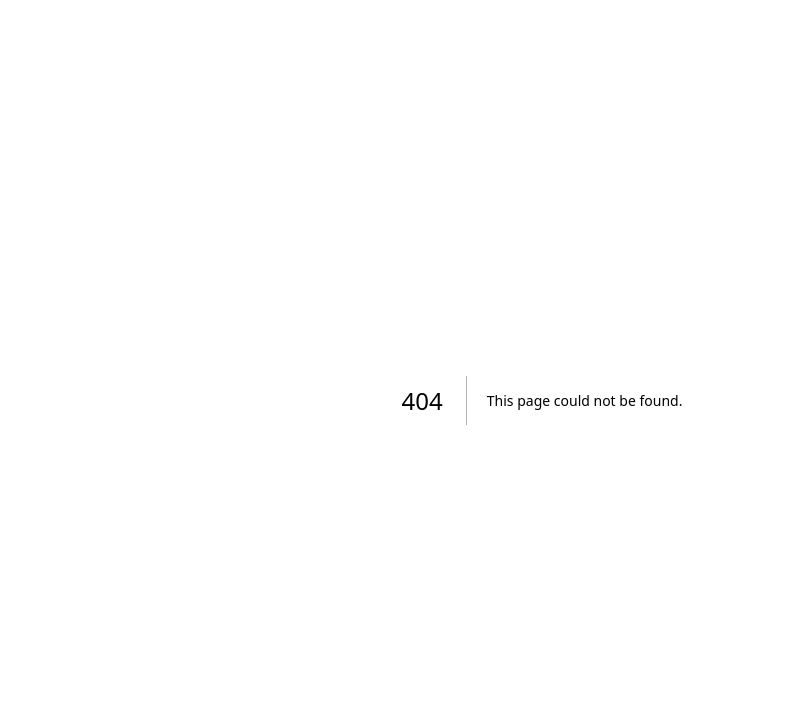
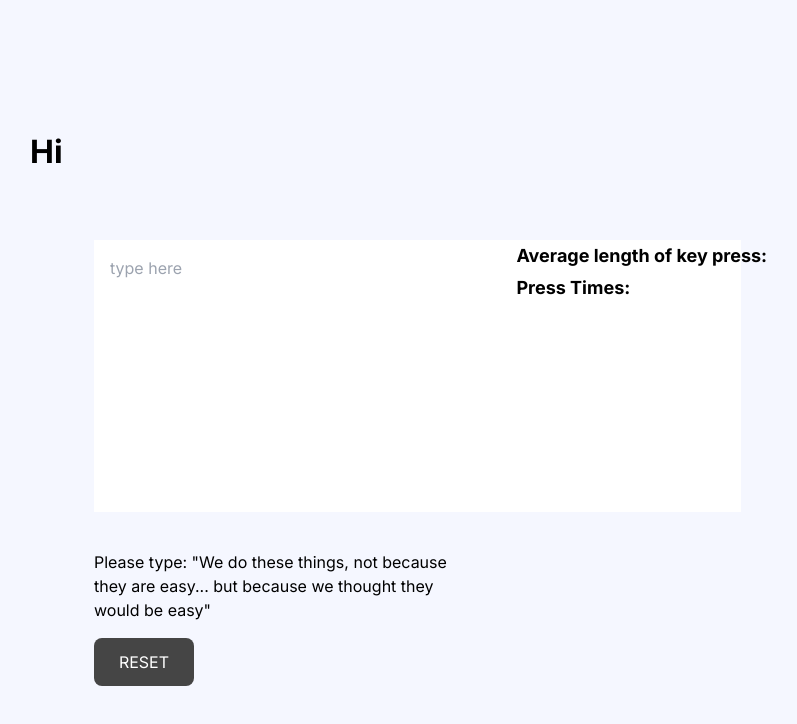
Before and after one commit to EmanSza/2023-hackathon-centennialhacks, a Next.js app in the folder client/: page /interactive-demo in a window 1280 px wide. Before the commit this address had no page. Shown: the top 724 px of the page, without its empty margins (98-895 px from the left). Built offline with nearby package versions, Linux system fonts and the light colour scheme; a web font is replaced by a local one.

Commit message:
final fixes and interactive demo

```diff
--- a/client/src/app/components/organisms/LoginComponent/RegularSignIn/RegularSignIn.tsx
+++ b/client/src/app/components/organisms/LoginComponent/RegularSignIn/RegularSignIn.tsx
@@ -51,14 +51,6 @@ const RegularSignIn = () => {
 	const signInUser = async (values: Values) => {
 		setLoading(true);
 		try {
-			// const res = await fetchWrapper.post(
-			// 	`${process.env.NEXT_PUBLIC_BACKEND_URL}/consumer/auth/login`,
-			// 	{
-			// 		email: values.email,
-			// 		password: values.password,
-			// 	}
-			// );
-
 			const requestOptions = {
 				method: 'POST',
 				headers: {
@@ -80,8 +72,9 @@ const RegularSignIn = () => {
 					'Login successful...You will be redirecetd shortly',
 					NotificationTypes.SUCCESS
 				);
+				localStorage.setItem("username", responseJson.user.username)
 				setTimeout(() => {
-					router.push('/home');
+					router.push('/interactive-demo');
 				}, 1500);
 			} else {
 				showToast('An error occurred', NotificationTypes.ERROR);
--- a/client/src/app/globals.css
+++ b/client/src/app/globals.css
@@ -29,3 +29,20 @@ body {
   background: #f5f7ff;
   color: #000;
 }
+
+  textarea {
+            resize: none;
+        }
+        .mainGrid {
+            display: grid;
+            grid-template-columns: 40% 60%;
+        }
+
+        .gridLeft {
+            columns: 1 / 2;
+        }
+
+        .gridRight {
+            columns: 2 / 3;
+            overflow-wrap: break-word;
+        }
--- /dev/null
+++ b/client/src/app/interactive-demo/page.tsx
@@ -0,0 +1,88 @@
+/* eslint-disable react/no-unescaped-entities */
+'use client';
+import React, { useState, useEffect } from 'react';
+
+const HomePage = () => {
+	const [deltaTimes, setDeltaTimes] = useState<any>([]);
+	const [lastDown, setLastDown] = useState(0);
+	const [avgTime, setAvgTime] = useState<any>(0);
+	const [deltaArray, setDeltaArray] = useState();
+	const [avgKeyTime, setAvgKeyTime] = useState();
+	const [text, setText] = useState('');
+
+	const logKeyDown = () => {
+		setLastDown(Date.now());
+	};
+
+	const logKeyUp = () => {
+		const newDeltaTime = Date.now() - lastDown;
+		setDeltaTimes((prevDeltaTimes: any) => [...prevDeltaTimes, newDeltaTime]);
+
+		getAverageTime();
+		setAvgKeyTime(avgTime.toFixed(3));
+		setDeltaArray(deltaTimes);
+	};
+
+	const getAverageTime = () => {
+		setAvgTime(
+			deltaTimes.reduce((a: any, b: any) => {
+				return a + b;
+			}, 0) / deltaTimes.length
+		);
+	};
+
+	const resetValues = () => {
+		setDeltaArray(undefined);
+		setAvgTime(0);
+		setAvgKeyTime(undefined);
+		setDeltaTimes([]);
+		setLastDown(0);
+		setText('');
+	};
+
+	return (
+		<div className='p-32'>
+			<h1 className='font-bold text-32'>
+				Hi {localStorage.getItem('username')}
+			</h1>
+			<div className='mainGrid p-16'>
+				<div className='gridLeft'>
+					<textarea
+						onKeyDown={logKeyDown}
+						onKeyUp={logKeyUp}
+						rows={10}
+						cols={60}
+						placeholder='type here'
+						className='p-4 mr-8'
+						value={text}
+						onChange={e => setText(e.target.value)}
+					></textarea>
+					<p className='mt-8'>
+						Please type: "We do these things, not because they are easy... but
+						because we thought they would be easy"
+					</p>
+				</div>
+				<div className='gridRight ml-16'>
+					<p>
+						<span className='font-bold text-18'>
+							Average length of key press: {'  '}
+						</span>
+						<span id='avgKeyPress'> {avgKeyTime}</span>
+					</p>
+					<p>
+						<span className='font-bold text-18'>Press Times:</span>{' '}
+						<span id='deltaArray'>{deltaArray?.join(', ')}</span>
+					</p>
+				</div>
+				<button
+					className='bg-[#454545] text-white w-[100px] h-[48px] rounded-lg mt-4 hover:bg-black'
+					onClick={resetValues}
+				>
+					RESET
+				</button>
+			</div>
+		</div>
+	);
+};
+
+export default HomePage;
```
